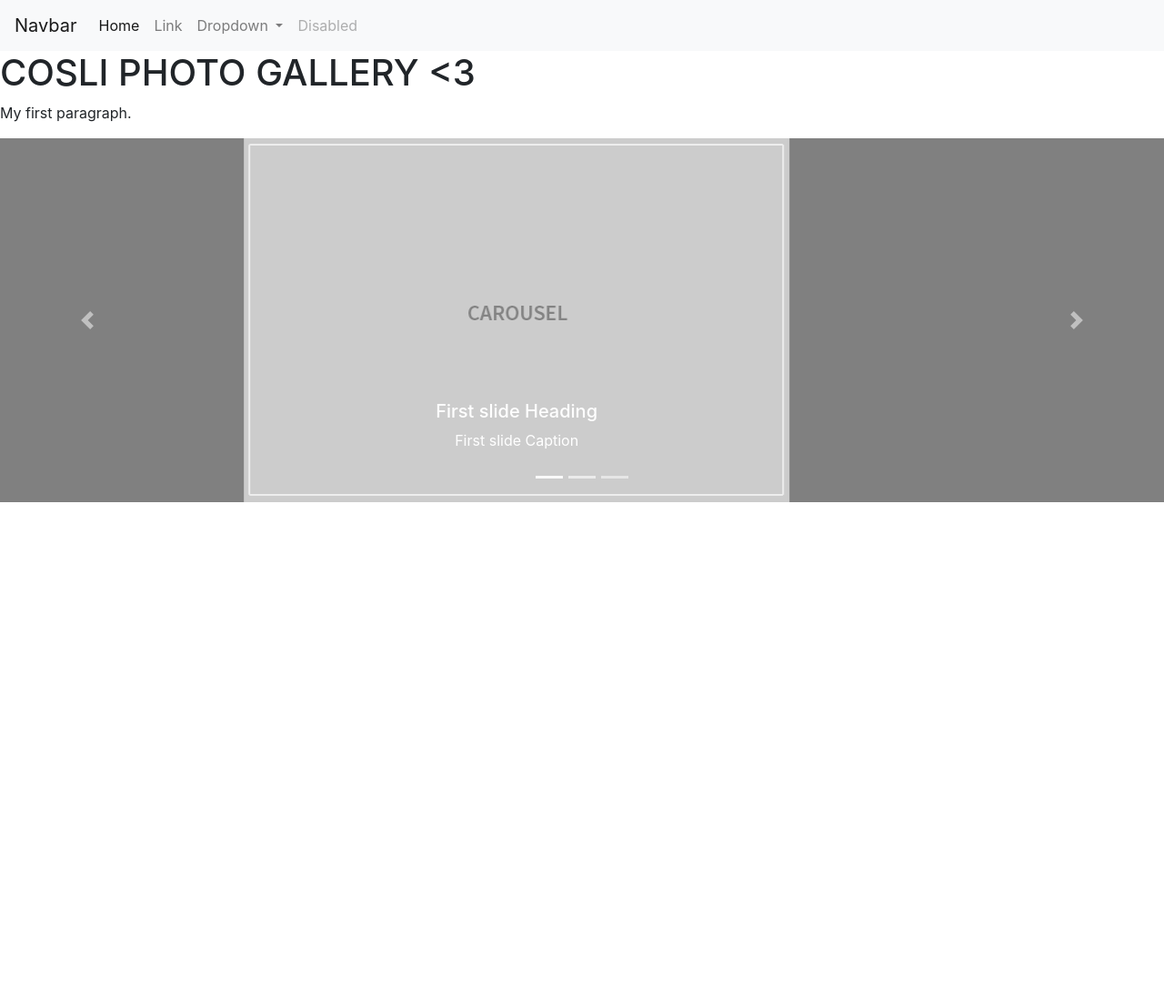
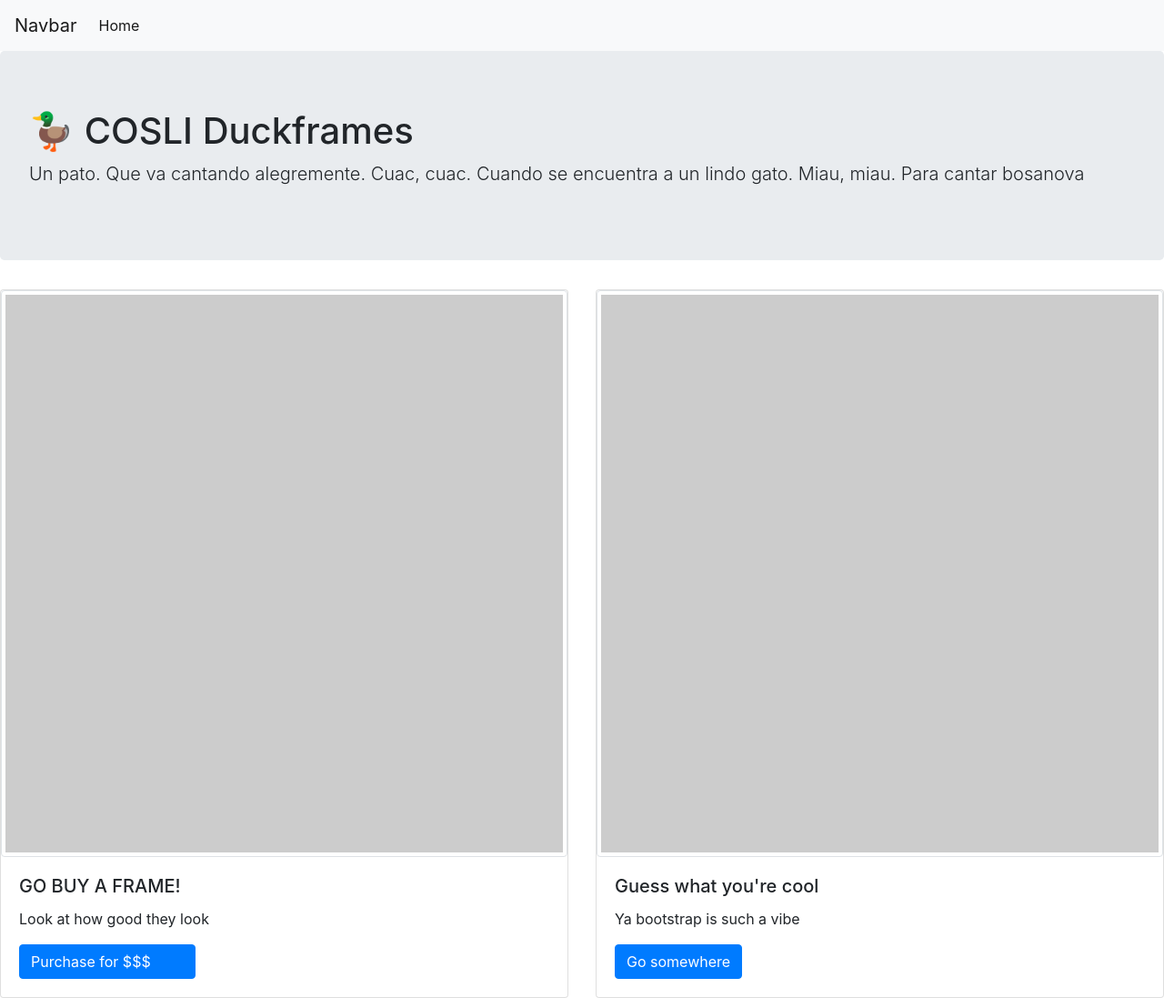
Before and after one commit to thatrobotdev/cosli-photo-gallery, a plain HTML site: page index.html in a window 1280 px wide. Shown: the whole page at 91% size. Before the commit the page ends 800 px from the top, so only its background shows below. Drawn offline with Linux system fonts and the light colour scheme.

Commit message:
Replace with placeholder text, add cards

```diff
--- a/index.html
+++ b/index.html
@@ -3,7 +3,7 @@
 <head>
 <meta http-equiv="X-UA-Compatible" content="IE=edge">
 <meta name="viewport" content="width=device-width, initial-scale=1.0">
-<title>COSLI Photo Gallery</title>
+<title>🦆 COSLI Duckframes</title>
 <link href="css/bootstrap-4.4.1.css" rel="stylesheet" type="text/css">
 </head>
 <body>
@@ -12,45 +12,35 @@
   <div class="collapse navbar-collapse" id="navbarSupportedContent1">
     <ul class="navbar-nav mr-auto">
       <li class="nav-item active"> <a class="nav-link" href="#">Home <span class="sr-only">(current)</span></a> </li>
-      <li class="nav-item"> <a class="nav-link" href="#">Link</a> </li>
-      <li class="nav-item dropdown"> <a class="nav-link dropdown-toggle" href="#" id="navbarDropdown1" role="button" data-toggle="dropdown" aria-haspopup="true" aria-expanded="false"> Dropdown </a>
-        <div class="dropdown-menu" aria-labelledby="navbarDropdown1"> <a class="dropdown-item" href="#">Action</a> <a class="dropdown-item" href="#">Another action</a>
-          <div class="dropdown-divider"></div>
-          <a class="dropdown-item" href="#">Something else here</a> </div>
-      </li>
-      <li class="nav-item"> <a class="nav-link disabled" href="#">Disabled</a> </li>
     </ul>
 </div>
 </nav>
-<h1>COSLI PHOTO GALLERY &lt;3</h1>
-<p>My first paragraph.</p>
-<div id="carouselExampleIndicators1" class="carousel slide" data-ride="carousel" style="background-color: grey">
-  <ol class="carousel-indicators">
-    <li data-target="#carouselExampleIndicators1" data-slide-to="0" class="active"></li>
-    <li data-target="#carouselExampleIndicators1" data-slide-to="1"></li>
-    <li data-target="#carouselExampleIndicators1" data-slide-to="2"></li>
-  </ol>
-  <div class="carousel-inner" role="listbox">
-    <div class="carousel-item active"> <img class="d-block mx-auto" src="images/Carousel_Placeholder.png" alt="First slide">
-      <div class="carousel-caption">
-        <h5>First slide Heading</h5>
-        <p>First slide Caption</p>
-      </div>
-    </div>
-    <div class="carousel-item"> <img class="d-block mx-auto" src="images/Carousel_Placeholder.png" alt="Second slide">
-      <div class="carousel-caption">
-        <h5>Second slide Heading</h5>
-        <p>Second slide Caption</p>
-      </div>
-    </div>
-    <div class="carousel-item"> <img class="d-block mx-auto" src="images/Carousel_Placeholder.png" alt="Third slide">
-      <div class="carousel-caption">
-        <h5>Third slide Heading</h5>
-        <p>Third slide Caption</p>
+<div class="jumbotron">
+  <h1 class="display-5">🦆 COSLI Duckframes</h1>
+  <p class="lead">Un pato. Que va cantando alegremente. Cuac, cuac. Cuando se encuentra a un lindo gato. Miau, miau. Para cantar bosanova </p>
+</div>
+	<div class="row">
+  <div class="col-sm-6">
+    <div class="card">
+      <img src="images/ImgResponsive_Placeholder.png" class="img-thumbnail img-fluid" alt="Placeholder image">
+      <div class="card-body">
+        <h5 class="card-title">GO BUY A FRAME!&nbsp;</h5>
+        <p class="card-text">Look at how good they look</p>
+        <a href="#" class="btn btn-primary">Purchase for $$$ &nbsp; &nbsp; &nbsp; &nbsp;</a>
       </div>
     </div>
   </div>
-  <a class="carousel-control-prev" href="#carouselExampleIndicators1" role="button" data-slide="prev"> <span class="carousel-control-prev-icon" aria-hidden="true"></span> <span class="sr-only">Previous</span></a> <a class="carousel-control-next" href="#carouselExampleIndicators1" role="button" data-slide="next"> <span class="carousel-control-next-icon" aria-hidden="true"></span> <span class="sr-only">Next</span></a></div>
+  <div class="col-sm-6">
+    <div class="card">
+      <img src="images/ImgResponsive_Placeholder.png" class="img-thumbnail img-fluid" alt="Placeholder image">
+      <div class="card-body">
+        <h5 class="card-title">Guess what you're cool</h5>
+        <p class="card-text">Ya bootstrap is such a vibe</p>
+        <a href="#" class="btn btn-primary">Go somewhere</a>
+      </div>
+    </div>
+  </div>
+</div>
 <script src="js/jquery-3.4.1.min.js"></script>
 <script src="js/popper.min.js"></script>
 <script src="js/bootstrap-4.4.1.js"></script>
```
Also changed, not shown: images/ImgResponsive_Placeholder.png (added).
